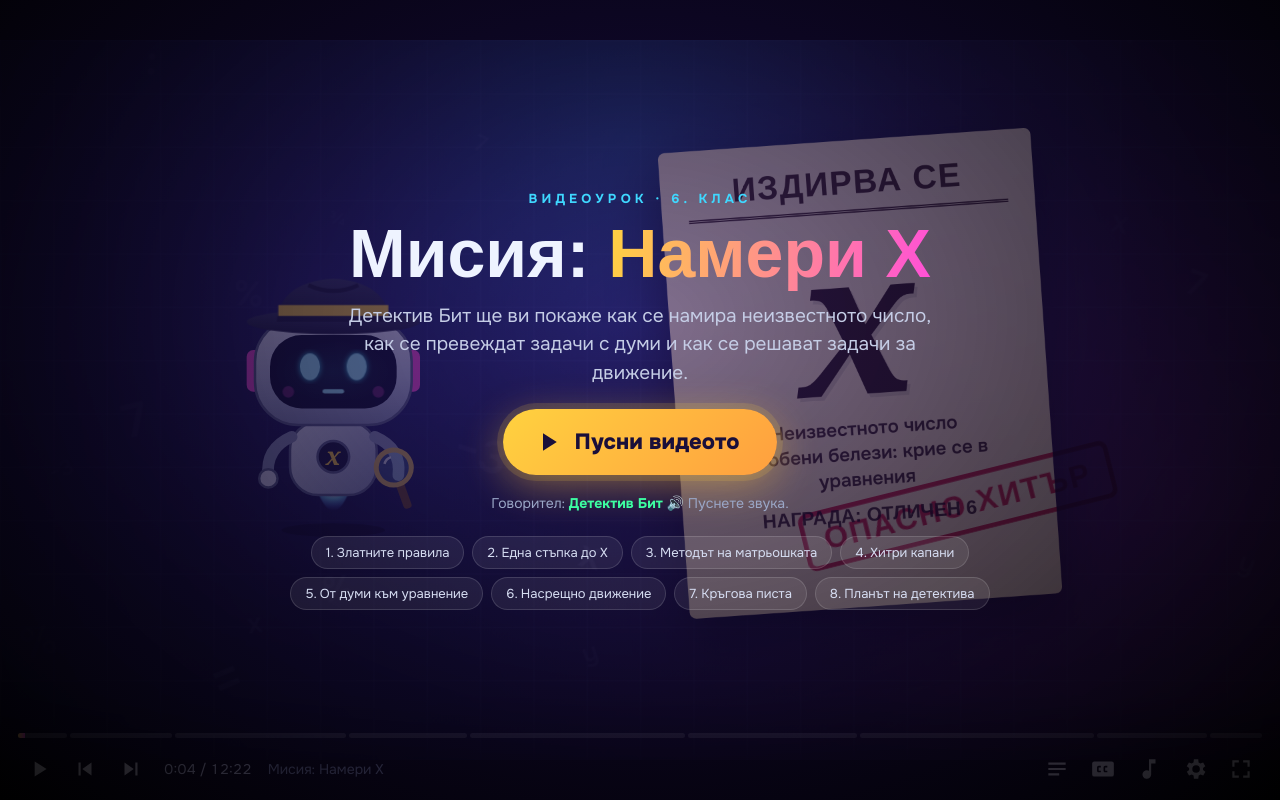
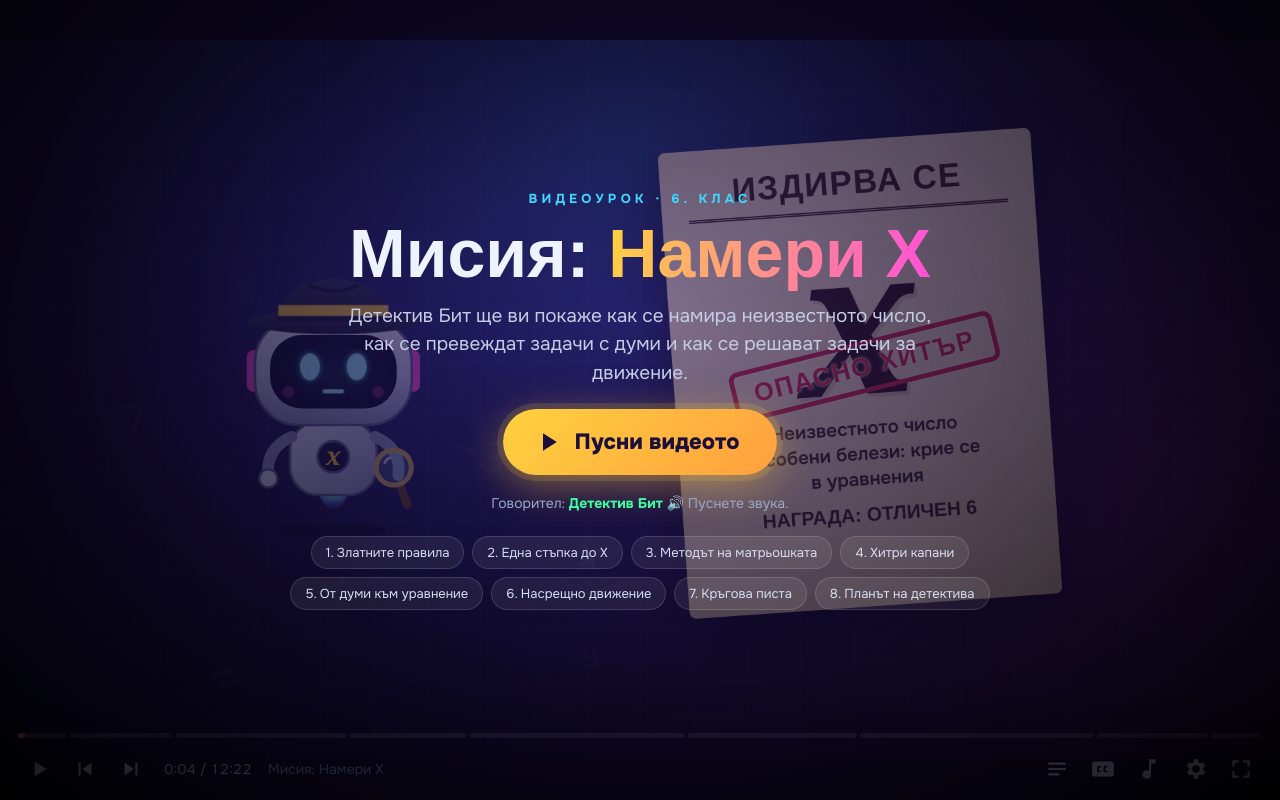
Before and after one commit to Aradevski170802/professor-minus, a plain HTML site: page video/index.html in a window 1280 px wide. Drawn offline with Linux system fonts and the light colour scheme; animation ran at ten frames a second; a web font is replaced by a local one.

Commit message:
Видеоурок: поправки след проверка
- Субтитрите пишат неизвестното като малко x (както на дъската), не X.
- Градовете в задачата за движение са А и Б на кирилица; субтитърът
  показва „Б“, а говорителят продължава да казва „Бе“.
- Числовата ос: „най-голямото отрицателно двуцифрено: −10“ (липсваше
  думата „отрицателно“).
- Печатът „ОПАСНО ХИТЪР“ вече не закрива „НАГРАДА: ОТЛИЧЕН 6“ на плаката.

Гласовите клипове не са променени: изговореният текст е същият.

Co-Authored-By: Claude Opus 5.5 <noreply@anthropic.com>

```diff
--- a/video/scenes.js
+++ b/video/scenes.js
@@ -33,11 +33,11 @@
       { say: 'Днес ще разследваме най-хитрия беглец в математиката — неизвестното число [[x||икс]].',
         act: async c => {
           BOT.mood(''); soft(out(c.spot)); soft(BOT.at(500, 560, 1.25, 1000));
-          c.poster = add(`<div class="poster" style="rotate:-4deg"><div class="p1">ИЗДИРВА СЕ</div><div class="px">x</div><div class="p2">Неизвестното число<br>Особени белези: крие се в уравнения</div><div class="p3">НАГРАДА: ОТЛИЧЕН 6</div></div>`, { x: 1290, y: 500, fx: 'drop', sound: 'thud' });
+          c.poster = add(`<div class="poster" style="rotate:-4deg"><div class="p1">ИЗДИРВА СЕ</div><div class="px">x</div><div class="p2">Неизвестното число<br>Особени белези: крие се в&nbsp;уравнения</div><div class="p3">НАГРАДА: ОТЛИЧЕН 6</div></div>`, { x: 1290, y: 500, fx: 'drop', sound: 'thud' });
           await c.poster.ready; await wait(600);
-          c.stamp = add('ОПАСНО ХИТЪР', { cls: 'stamp', x: 1440, y: 640, fx: 'pop', sound: 'stamp' });
+          c.stamp = add('ОПАСНО ХИТЪР', { cls: 'stamp', x: 1300, y: 440, fx: 'pop', sound: 'stamp', style: 'font-size:38px;white-space:nowrap' });
         } },
-      { say: '[[X||Икс]] обича да се крие в уравнения — зад умножения, деления и дроби.',
+      { say: '[[x||Икс]] обича да се крие в уравнения — зад умножения, деления и дроби.',
         act: async c => {
           await Promise.all([out(c.poster, 'shrink'), out(c.stamp, 'shrink')]);
           const es = [eq('0,4 · x = -18', { x: 1260, y: 290, size: 84, align: 'center', fx: 'pop' })];
@@ -125,10 +125,10 @@
       chap(2, 'Една стъпка до Х', 'Глава втора: уравнения с една стъпка.'),
       { say: 'Първа задача: нула цяло и четири десети по [[x||икс]] е равно на минус осемнадесет.',
         act: async c => { hdr('Пример <b>1</b>'); c.b = board({ x: 820, y: 285, gap: 135, size: 92 }); await c.b.line('0,4 · x = -18', { fx: 'type' }); } },
-      { say: '[[X||Икс]] е множител, а минус осемнадесет е произведение. Неизвестен множител намираме, като разделим произведението на другия множител.',
+      { say: '[[x||Икс]] е множител, а минус осемнадесет е произведение. Неизвестен множител намираме, като разделим произведението на другия множител.',
         on: [c => frames(c.b.last, [['x', 'x', { tag: 'множител', color: 'gold', above: true }], ['-18', '-18', { tag: 'произведение', color: 'pink' }]]),
           c => { c.r = card(RULE.mult); }] },
-      { say: '[[X||Икс]] е равно на минус осемнадесет делено на нула цяло и четири десети.', act: c => c.b.line('x = -18 : 0,4') },
+      { say: '[[x||Икс]] е равно на минус осемнадесет делено на нула цяло и четири десети.', act: c => c.b.line('x = -18 : 0,4') },
       { say: 'За да делим на десетична дроб, местим запетаята надясно и в двете числа. Получаваме минус сто и осемдесет делено на четири.',
         on: [c => frames(c.b.last, [['-18', '-18', { tag: '· 10', color: 'violet' }], ['0,4', '0,4', { tag: '· 10', color: 'violet' }]]),
           c => c.b.last.to('x = -180 : 4')] },
@@ -142,7 +142,7 @@
       { say: 'Тук [[x||икс]] е делител. Неизвестен делител намираме, като разделим делимото на частното.',
         on: [c => frames(c.b.last, [['x', 'x', { tag: 'делител', color: 'gold' }], ['3/4', '3/4', { tag: 'делимо', above: true }], ['-2_1/4', '-2_1/4', { tag: 'частно', color: 'pink' }]]),
           c => { c.r = card(RULE.divisor); }] },
-      { say: '[[X||Икс]] е равно на три четвърти делено на минус две цяло и една четвърт. Смесеното число превръщаме в неправилна дроб: минус девет четвърти.',
+      { say: '[[x||Икс]] е равно на три четвърти делено на минус две цяло и една четвърт. Смесеното число превръщаме в неправилна дроб: минус девет четвърти.',
         on: [c => c.b.line('x = 3/4 : ( -2_1/4 )'), c => c.b.last.to('x = 3/4 : ( -9/4 )', { into: '-9/4' })] },
       { say: 'Деленето на дроб е умножение по реципрочната ѝ дроб: три четвърти по минус четири девети.',
         act: async c => { await c.b.last.to('x = 3/4 · ( !-4/9 )'); await c.b.last.pulse('-4/9'); } },
@@ -191,10 +191,10 @@
       { say: 'Умалителят е равен на умаляемото минус разликата: четири цяло и осем десети минус пет цяло и осем десети. Това е минус едно.',
         on: [async c => { soft(openDoll(c, 'dB')); c.r = card(RULE.subtr, { y: 250 }); await c.b.line('2 · x = 4,8 - 5,8'); },
           c => c.b.last.to('2 · x = -1', { into: '-1' })] },
-      { say: 'Отваряме следващата кукла: две по [[x||икс]] е минус едно. [[X||Икс]] е множител, затова делим минус едно на две.',
+      { say: 'Отваряме следващата кукла: две по [[x||икс]] е минус едно. [[x||Икс]] е множител, затова делим минус едно на две.',
         on: [async c => { soft(out(c.r)); soft(openDoll(c, 'dM')); await c.b.last.frame('x', 'x', { tag: 'множител', color: 'gold' }); },
           async c => { c.r = card(RULE.mult, { y: 250 }); await c.b.line('x = -1 : 2'); }] },
-      { say: '[[X||Икс]] е равно на минус нула цяло и пет десети!',
+      { say: '[[x||Икс]] е равно на минус нула цяло и пет десети!',
         act: async c => {
           await c.b.last.to('x = -0,5', { into: '-0,5' }); BOT.mood('joy');
           const s = c.d.querySelector('#dS'), r = rectOf(s); ring(r.x + r.w / 2, r.y + r.h / 2, '#ffd23f');
@@ -231,7 +231,7 @@
         act: async c => { const e = c.b.last; await e.to('1/4 - 2/3 · x = 3/2 - 1/4'); await wait(500); await e.to('1/4 - 2/3 · x = 6/4 - 1/4'); await wait(700); await e.to('1/4 - 2/3 · x = 5/4', { into: '5/4' }); } },
       { say: 'Две трети по [[x||икс]] е умалител: една четвърт минус пет четвърти е минус четири четвърти, тоест минус едно.',
         act: async c => { await c.b.last.frame('2/3', 'x', { tag: 'умалител' }); await wait(500); await c.b.line('2/3 · x = 1/4 - 5/4'); await wait(900); await c.b.last.to('2/3 · x = -4/4', { into: '-4/4' }); await wait(500); await c.b.last.to('2/3 · x = -1', { into: '-1' }); } },
-      { say: '[[X||Икс]] е множител: минус едно делено на две трети е минус едно по три втори. [[X||Икс]] е минус три втори, или минус едно цяло и една втора.',
+      { say: '[[x||Икс]] е множител: минус едно делено на две трети е минус едно по три втори. [[x||Икс]] е минус три втори, или минус едно цяло и една втора.',
         on: [async c => { await c.b.line('x = -1 : 2/3'); await wait(700); await c.b.last.to('x = -1 · !3/2'); },
           async c => { await c.b.last.to('x = -3/2 = -1_1/2', { into: '-3/2' }); await c.b.last.win('-3/2', '-1_1/2'); }] },
       { say: 'Капан номер три: минус пред буквата! Минус [[y||игрек]] по скоба две цяло и седем плюс едно цяло и три е равно на четири цяло и шест минус седем.',
@@ -269,7 +269,7 @@
       { say: 'Най-голямото отрицателно цяло число е минус едно — то е най-близо до нулата.',
         act: c => { pin(-1, '#ffd23f', 'gold', 'най-голямото отрицателно цяло: −1', true); } },
       { say: 'Най-голямото отрицателно двуцифрено число е минус десет. А най-малкото е минус деветдесет и девет — колкото по-наляво, толкова по-малко.',
-        on: [c => { c.t10 = pin(-10, '#3fd8ff', '', 'най-голямото двуцифрено: −10', false); },
+        on: [c => { c.t10 = pin(-10, '#3fd8ff', '', 'най-голямото отрицателно двуцифрено: −10', false); },
           c => { pin(-99, '#ff4fd8', 'pink', 'най-малкото двуцифрено: −99', true); }] },
       { say: 'А сред едноцифрените отрицателни числа най-малкото е минус девет, а най-голямото — пак минус едно.',
         act: async c => { await out(c.t10); pin(-9, '#9b7bff', 'violet', 'най-малкото едноцифрено: −9', false); } },
@@ -287,7 +287,7 @@
       { say: 'Разделена на някакво число — значи осем делено на [[x||икс]]. А частното е минус четиридесет.',
         on: [c => { c.prob.querySelector('#m4').classList.add('on2'); },
           async c => { c.prob.querySelector('#m5').classList.add('on3'); await c.b.line('8 : x = -40'); }] },
-      { say: '[[X||Икс]] е делител: делимото делим на частното. Осем делено на минус четиридесет е минус нула цяло и две десети.',
+      { say: '[[x||Икс]] е делител: делимото делим на частното. Осем делено на минус четиридесет е минус нула цяло и две десети.',
         on: [c => c.b.last.frame('x', 'x', { tag: 'делител', color: 'gold' }),
           async c => { await c.b.line('x = 8 : ( -40 )'); await wait(400); await c.b.last.to('x = 8 : ( -40 ) = -0,2'); await c.b.last.win('-0,2'); }] },
       { say: 'Проверка: осем делено на минус нула цяло и две десети е минус четиридесет. Браво!',
@@ -310,7 +310,7 @@
     const s = svg(`<defs><linearGradient id="asph" x1="0" y1="0" x2="0" y2="1"><stop offset="0" stop-color="#2d3250"/><stop offset="1" stop-color="#1b1e33"/></linearGradient></defs>
       <rect x="${LA - 150}" y="${RY - 52}" width="${LBx - LA + 300}" height="104" rx="20" fill="url(#asph)" stroke="#454c78" stroke-width="3"/>
       <line x1="${LA}" y1="${RY}" x2="${LBx}" y2="${RY}" stroke="#ffd23f" stroke-width="4" stroke-dasharray="28 22" opacity=".65"/>
-      ${ART.city(LA - 170, RY - 52, 'A', '#3fd8ff')}${ART.city(LBx + 170, RY - 52, 'B', '#ff4fd8')}
+      ${ART.city(LA - 170, RY - 52, 'А', '#3fd8ff')}${ART.city(LBx + 170, RY - 52, 'Б', '#ff4fd8')}
       ${ART.clock('clk', 960, 128, 50)}
       <g id="cA">${ART.car('carA', '#3f8cff')}</g><g id="cB">${ART.car('carB', '#ff4f6a', true)}</g>
       <g id="tA" class="lbl"><rect x="-78" y="-27" width="156" height="46" rx="23" fill="#3f8cff"/><text y="7" text-anchor="middle" font-size="27" fill="#fff">80 км/ч</text></g>
@@ -346,7 +346,7 @@
       { say: 'Тук ни трябва една формула: пътят е равен на скоростта по времето. От нея, по правилото за неизвестен множител, скоростта е път делено на време, а времето е път делено на скорост.',
         act: async c => { hdr('Формулата за <b>движение</b>'); c.b = board({ x: 960, y: 330, gap: 160, size: 120 }); c.e = await c.b.line('S = v · t', { fx: 'pop' }); await frames(c.e, [['S', 'S', { tag: 'път', color: 'pink' }], ['v', 'v', { tag: 'скорост' }], ['t', 't', { tag: 'време', color: 'violet' }]]); },
         on: [null, async c => { await c.b.line('v = S : t'); await c.b.line('t = S : v', { from: c.e }); }] },
-      { say: 'Задача: две коли тръгват една срещу друга от градовете А и Бе в осем часа сутринта. Разстоянието между градовете е двеста петдесет и два километра.',
+      { say: 'Задача: две коли тръгват една срещу друга от градовете А и [[Б||Бе]] в осем часа сутринта. Разстоянието между градовете е двеста петдесет и два километра.',
         act: async c => { await clear(); road(c); },
         on: [null, c => { c.dim = dim(LA, LBx, 482, '252 км', '#c9d3f0'); }] },
       { say: 'Колата от А се движи с осемдесет километра в час. Двете коли се срещат в девет часа и четиридесет и осем минути.',
--- a/video/video.css
+++ b/video/video.css
@@ -120,7 +120,7 @@ button { font: inherit; color: inherit; }
 .poster .px { font-family: Georgia, serif; font-style: italic; font-weight: 700; font-size: 300px; line-height: 1; margin: 6px 0 0; color: #2a1608; text-shadow: 4px 6px 0 rgba(0, 0, 0, .12); }
 .poster .p2 { font-family: Onest, sans-serif; font-size: 28px; font-weight: 600; line-height: 1.35; }
 .poster .p3 { margin-top: 18px; font-size: 29px; font-weight: 900; }
-.stamp { position: absolute; padding: 10px 26px; border: 7px solid #d1263b; color: #d1263b; border-radius: 14px; font-family: Unbounded, sans-serif; font-weight: 900; font-size: 46px; letter-spacing: .06em; rotate: -14deg; mix-blend-mode: multiply; opacity: .9; }
+.stamp { position: absolute; padding: 10px 26px; border: 7px solid #d1263b; color: #d1263b; border-radius: 14px; font-family: Unbounded, sans-serif; font-weight: 900; font-size: 46px; letter-spacing: .06em; rotate: -14deg; opacity: .92; text-shadow: 0 0 5px #f4e6c4, 0 0 2px #f4e6c4; }
 
 /* карта на мисията */
 .node { position: absolute; width: 124px; height: 124px; border-radius: 50%; display: grid; place-items: center; font-family: Unbounded, sans-serif; font-weight: 900; font-size: 52px; transform: translate(-50%, -50%); background: radial-gradient(circle at 35% 30%, #5b3dff, #24145f); border: 4px solid rgba(255, 255, 255, .35); box-shadow: 0 0 40px rgba(110, 80, 255, .7); }
```
